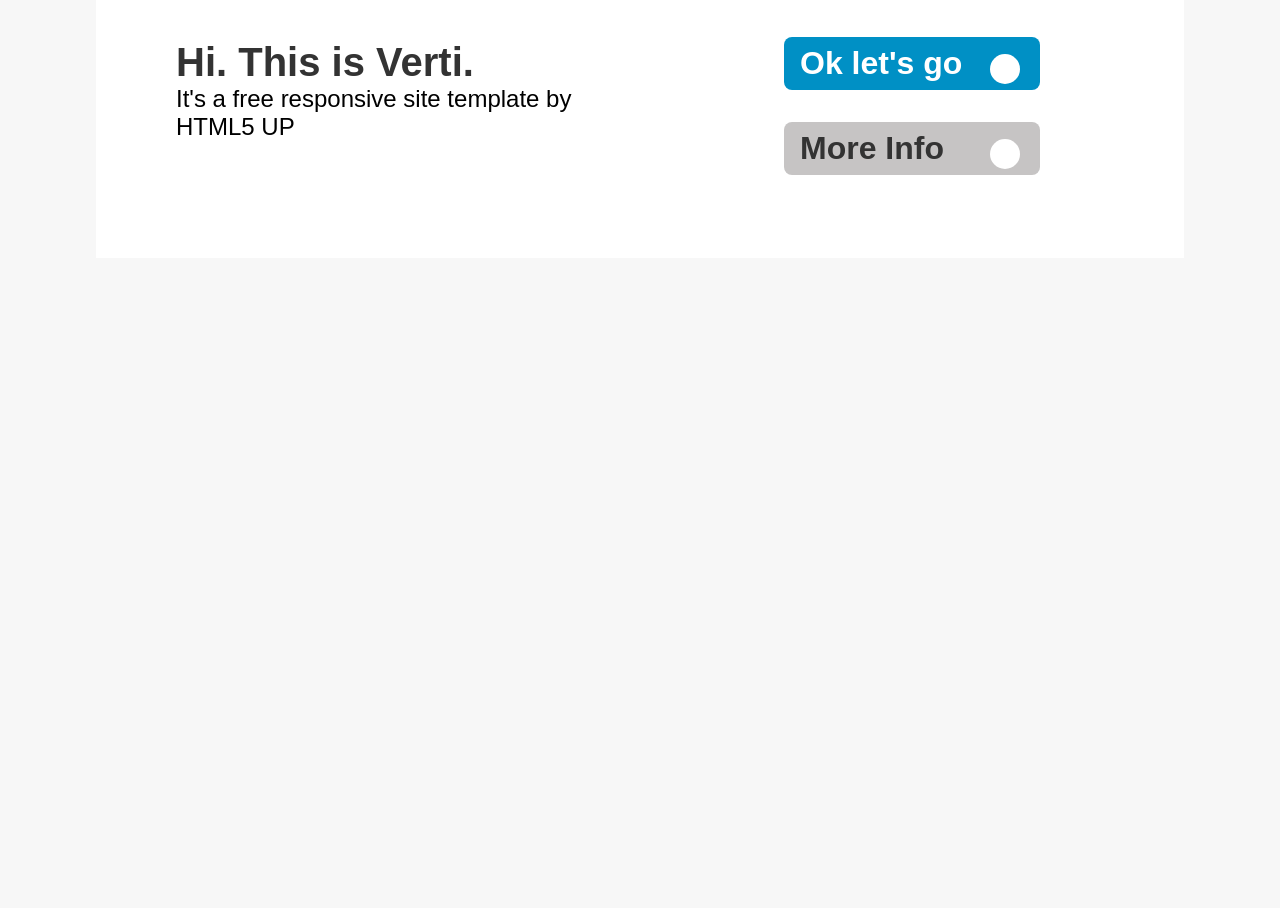
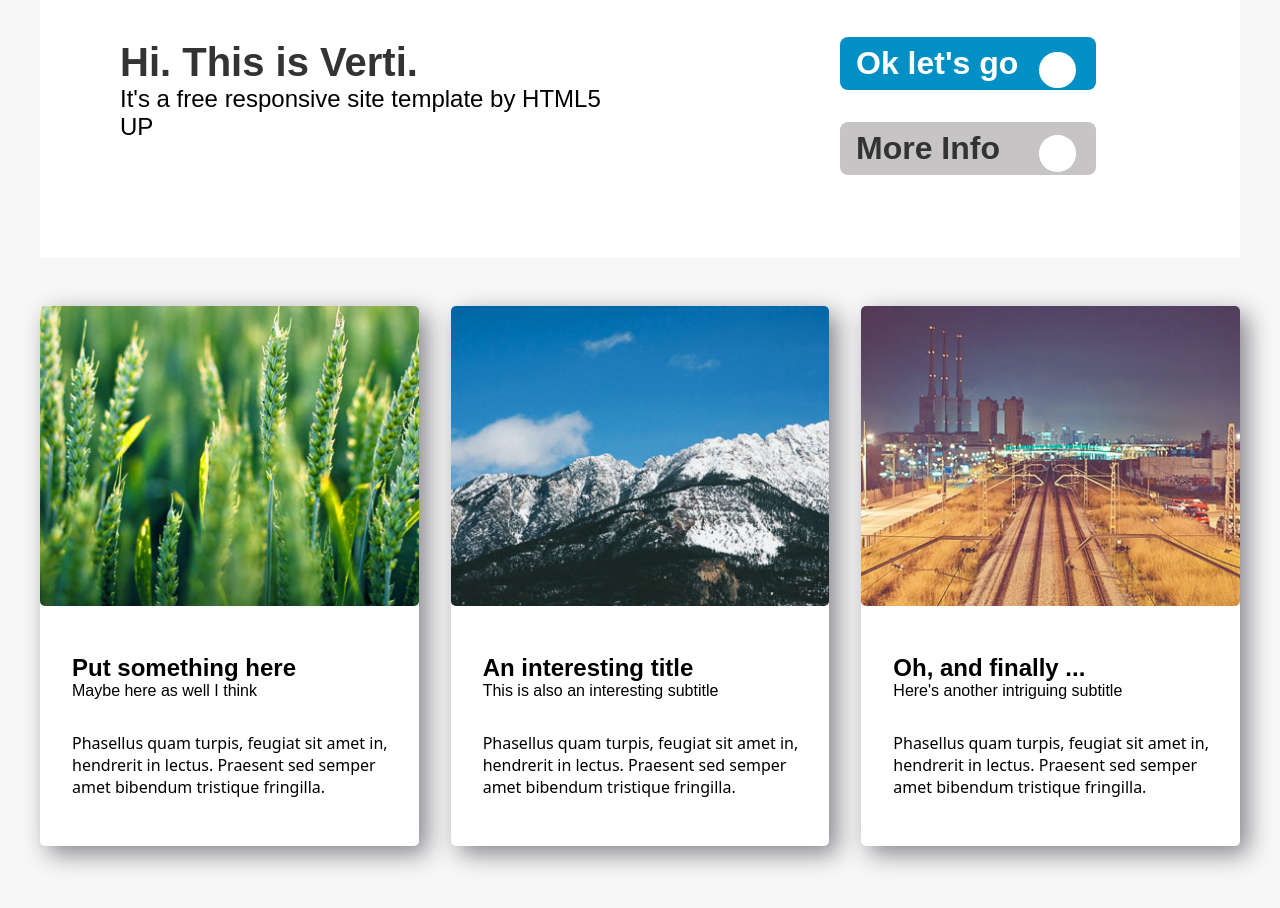
Before and after one commit to domczuk/Verti, a plain HTML site: page index.html in a window 1280 px wide. Shown: the part 260-1168 px from the top of the page. Before the commit the page ends 800 px from the top, so only its background shows below. Drawn offline with Linux system fonts and the light colour scheme; a web font is replaced by a local one.

Commit message:
features

```diff
--- a/index.html
+++ b/index.html
@@ -51,6 +51,34 @@
         </div>
     </section>
 
+    <section class="features">
+        <div class="features__wrapper">
+            <div class="features__content__box">
+                <img src="pic01.jpg" alt="photo" class="features__image">
+                <h1 class="features__primary__heading">Put something here</h1>
+                <h2 class="features__secondary__heading">Maybe here as well I think</h2>
+                <p class="features__content">Phasellus quam turpis, feugiat sit amet in, hendrerit in lectus. Praesent
+                    sed semper amet bibendum tristique fringilla.</p>
+            </div>
+            <div class="features__content__box">
+                <img src="pic02.jpg" alt="photo" class="features__image">
+                <h1 class="features__primary__heading">An interesting title</h1>
+                <h2 class="features__secondary__heading">This is also an interesting subtitle</h2>
+                <p class="features__content">Phasellus quam turpis, feugiat sit amet in, hendrerit in lectus. Praesent
+                    sed semper
+                    amet bibendum tristique fringilla.</p>
+            </div>
+            <div class="features__content__box">
+                <img src="pic03.jpg" alt="photo" class="features__image">
+                <h1 class="features__primary__heading">Oh, and finally ...</h1>
+                <h2 class="features__secondary__heading">Here's another intriguing subtitle</h2>
+                <p class="features__content">Phasellus quam turpis, feugiat sit amet in, hendrerit in lectus. Praesent
+                    sed semper
+                    amet bibendum tristique fringilla.</p>
+            </div>
+        </div>
+    </section>
+
 
     <script src="app.js"></script>
 </body>
--- a/style.css
+++ b/style.css
@@ -13,6 +13,7 @@ html {
 body {
     overflow-x: hidden;
     background-color: #f7f7f7;
+    height: 200vh;
 }
 
 :root {
@@ -163,7 +164,7 @@ body {
     background-color: var(--white-color);
     margin-top: 3rem;
     padding: 3rem 0;
-    max-width: 68rem;
+    max-width: 75rem;
     margin: 3rem auto 0 auto;
 }
 
@@ -204,6 +205,11 @@ body {
     position: relative;
     text-align: start;
     padding: 0.5rem 1rem;
+    transition: 0.3s linear;
+}
+
+.main__btn:hover {
+    opacity: 0.90;
 }
 
 .main__btn::before {
@@ -212,17 +218,24 @@ body {
     display: inline-block;
     position: absolute;
     background-size: 30px 30px;
+    background-repeat: no-repeat;
+    background-position: center;
     width: 30px;
     height: 30px;
-    top: 33%;
+    top: 28%;
     right: 8%;
     background-color: var(--white-color);
     border-radius: 50%;
+    padding: 0.2rem;
 }
 
 .main__btn:nth-of-type(2) {
     color: var(--h2-color);
     background-color: #c6c4c4;
+}
+
+.main__btn:nth-of-type(2):hover {
+    opacity: 0.90;
 }
 
 .main__btn:nth-of-type(2)::before {
@@ -233,7 +246,7 @@ body {
     background-size: 30px 30px;
     width: 30px;
     height: 30px;
-    top: 33%;
+    top: 25%;
     right: 8%;
     background-color: var(--white-color);
     border-radius: 50%;
@@ -244,6 +257,7 @@ body {
 @media (max-width: 825px) {
     .main__wrapper {
         flex-direction: column;
+        height: fit-content;
     }
 
     .main__content__box {
@@ -262,3 +276,93 @@ body {
 /* RWD */
 
 /* Main */
+
+/* Features */
+
+.features {
+    margin: 3rem auto 0 auto;
+    display: grid;
+    justify-items: center;
+    align-content: center;
+}
+
+.features__wrapper {
+    max-width: 75rem;
+    display: grid;
+    grid-template-columns: repeat(3, 1fr);
+    gap: 2rem;
+}
+
+.features__content__box {
+    background-color: var(--white-color);
+    border-radius: 5px;
+    -webkit-box-shadow: 8px 8px 24px 0px rgba(134, 134, 140, 1);
+    -moz-box-shadow: 8px 8px 24px 0px rgba(134, 134, 140, 1);
+    box-shadow: 8px 8px 24px 0px rgba(134, 134, 140, 1);
+    padding-bottom: 3rem;
+}
+
+.features__image {
+    border-radius: 5px;
+    max-width: 100%;
+    margin: 0 auto;
+    align-items: center;
+    display: block;
+}
+
+.features__primary__heading {
+    margin-top: 3rem;
+    font-size: 1.5rem;
+    margin-left: 1rem;
+    padding: 0 1rem;
+}
+
+.features__secondary__heading {
+    font-size: 1rem;
+    font-weight: 200;
+    padding: 0 2rem;
+}
+
+.features__content {
+    margin-top: 1rem;
+    font-weight: 200;
+    font-family: system-ui, -apple-system, BlinkMacSystemFont, 'Segoe UI', Roboto, Oxygen, Ubuntu, Cantarell, 'Open Sans', 'Helvetica Neue', sans-serif;
+    margin: 2rem 0 0 1rem;
+    padding: 0 1rem;
+}
+
+/* RWD */
+
+@media (max-width: 1210px) {
+    .features__wrapper {
+        padding: 0 2rem;
+    }
+}
+
+@media (max-width: 900px) {
+    .features__wrapper {
+        grid-template-columns: repeat(1, 1fr);
+        max-width: 24rem;
+        padding: 0;
+        margin-top: 1rem;
+    }
+
+    .features__content__box {
+        display: grid;
+        justify-items: center;
+    }
+
+    .features__content {
+        text-align: center;
+    }
+}
+
+@media (max-width: 480px) {
+    .features__wrapper {
+        max-width: 20rem;
+    }
+}
+
+/* RWD */
+
+/* Features */
```
